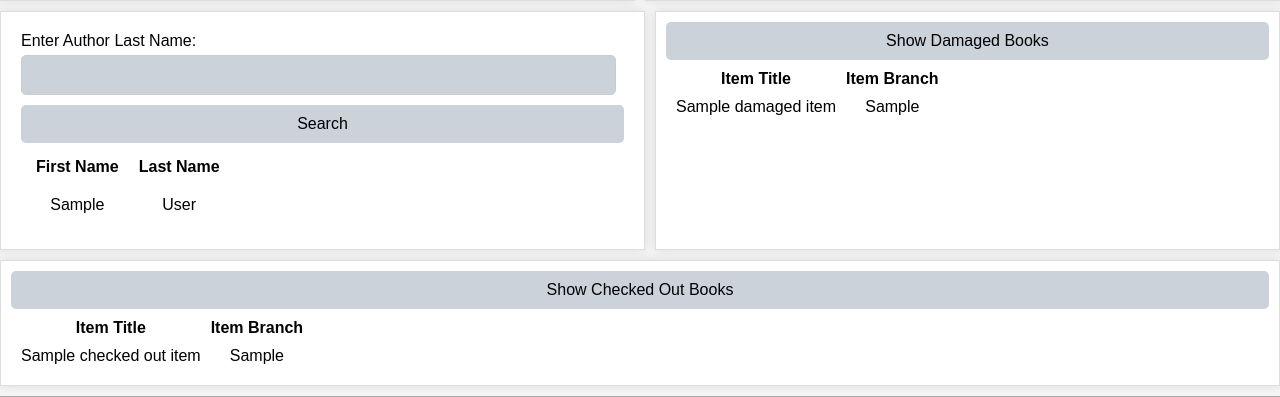
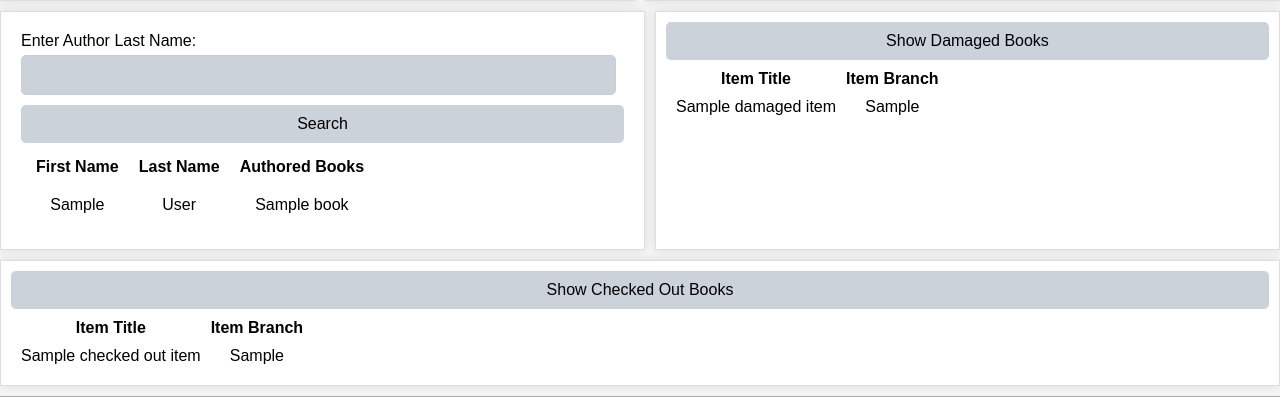
Before and after one commit to morganglis/SilverSmart-Library, a Flask app: template app/templates/search.html in a window 1280 px wide. Shown: the part 533-930 px from the top of the page. Run offline with Flask 3, Linux system fonts and the light colour scheme; tables that the repository leaves empty hold one stand-in row (values such as "Sample post"); the template is opened without the code that fills it: values that come from a table or form of the project are taken from there, most other values are stand-ins (such as "Sample title", 1, 10 or a date in 2020).

Commit message:
fixed search.html and added favicon

```diff
--- a/app/routes.py
+++ b/app/routes.py
@@ -440,6 +440,7 @@ def search():
             if not author:
                 flash(f'No author found with name "{author_lastName}".', 'error')
             else:
+                authored_books = author.items.all()
                 return render_template('search.html', author=author, authored_books=authored_books)
 
     if request.method == 'GET':
--- a/app/templates/add_item.html
+++ b/app/templates/add_item.html
@@ -59,6 +59,7 @@
             margin-bottom: 5px;
         }
     </style>
+<div class="main-content1">
 <h2>Add An Item.</h2>
 <form action="{{ url_for('create_item') }}" method="post">
 
@@ -93,5 +94,6 @@
     {% endfor %}
   {% endif %}
 {% endwith %}
+</div>
 {{ toastr.include_toastr_js() }}
 {%  include 'footer.html' %}
--- a/app/templates/add_patron.html
+++ b/app/templates/add_patron.html
@@ -59,6 +59,7 @@
             margin-bottom: 5px;
         }
     </style>
+<div class="main-content1">
 <h2>New Patron Registration</h2>
 <form action="{{ url_for('create_patron') }}" method="post">
 
@@ -83,5 +84,6 @@
     {% endfor %}
   {% endif %}
 {% endwith %}
+</div>
 {{ toastr.include_toastr_js() }}
 {%  include 'footer.html' %}
--- a/app/templates/header.html
+++ b/app/templates/header.html
@@ -6,6 +6,7 @@
     <link rel="stylesheet" type="text/css" href="{{ url_for('static', filename='styles/header_styles.css') }}">
     <link rel="stylesheet" type="text/css" href="{{ url_for('static', filename='styles/styles.css') }}">
     <title>SilverSmart Library</title>
+    <link rel="icon" type="image/x-icon" href="{{ url_for('static', filename='images/library_logo_2.png') }}">
     <header>
         <div class="logo">
             <a href="{{ url_for('library') }}"> <img src="{{ url_for('static', filename='images/library_logo.png') }}" alt="Silversmart Library Logo"></a>
--- a/app/templates/search.html
+++ b/app/templates/search.html
@@ -147,16 +147,19 @@
                         <tr>
                             <th style="padding: 5px;">First Name</th>
                             <th style="padding: 5px;">Last Name</th>
-                            <!-- <th style="padding: 5px;">Authored Books</th> -->
+                            <th style="padding: 5px;">Authored Books</th>
                         </tr>
                         <tr>
                             <td style="padding: 5px;">{{ author.firstName }}</td>
                             <td style="padding: 5px;">{{ author.lastName }}</td>
-                            <!-- {% if items %}
-                                {% for item in items %}
-                                    <td style="padding: 5px;">{{ item.itemTitle }}</td>
-                                {% endfor %}
-                            {% endif %} -->
+                            <td style="padding: 5px;">
+                                {% if authored_books %}
+                                    {% for book in authored_books %}
+                                        {{ book.itemTitle }}
+                                        {% if not loop.last %}, {% endif %}
+                                    {% endfor %}
+                                {% endif %}
+                            </td>
                         </tr>
                     </table>
                 </div>
@@ -200,7 +203,7 @@
                 </div>
             {% endif %}
         </form>
-    {{ toastr.include_toastr_js() }}
+        {{ toastr.include_toastr_js() }}
 </body>
 <script>
 </script>
```
